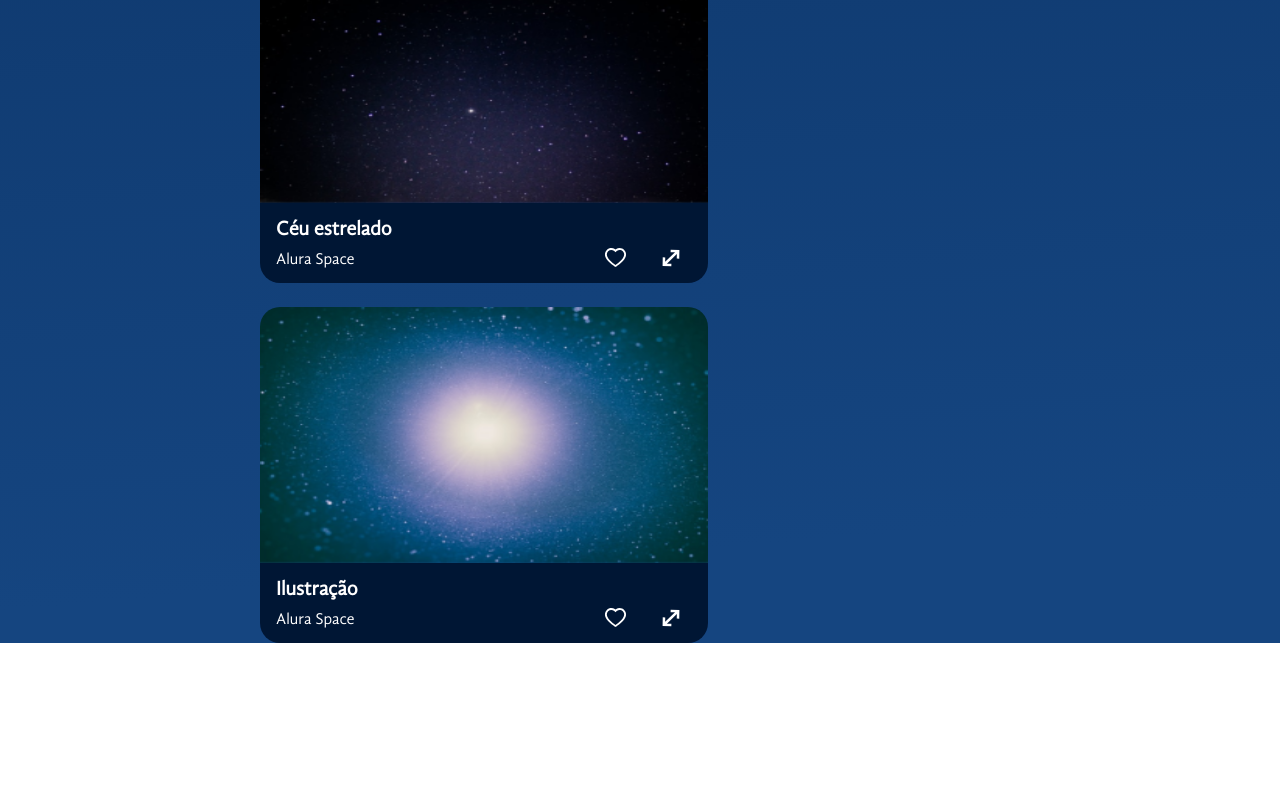
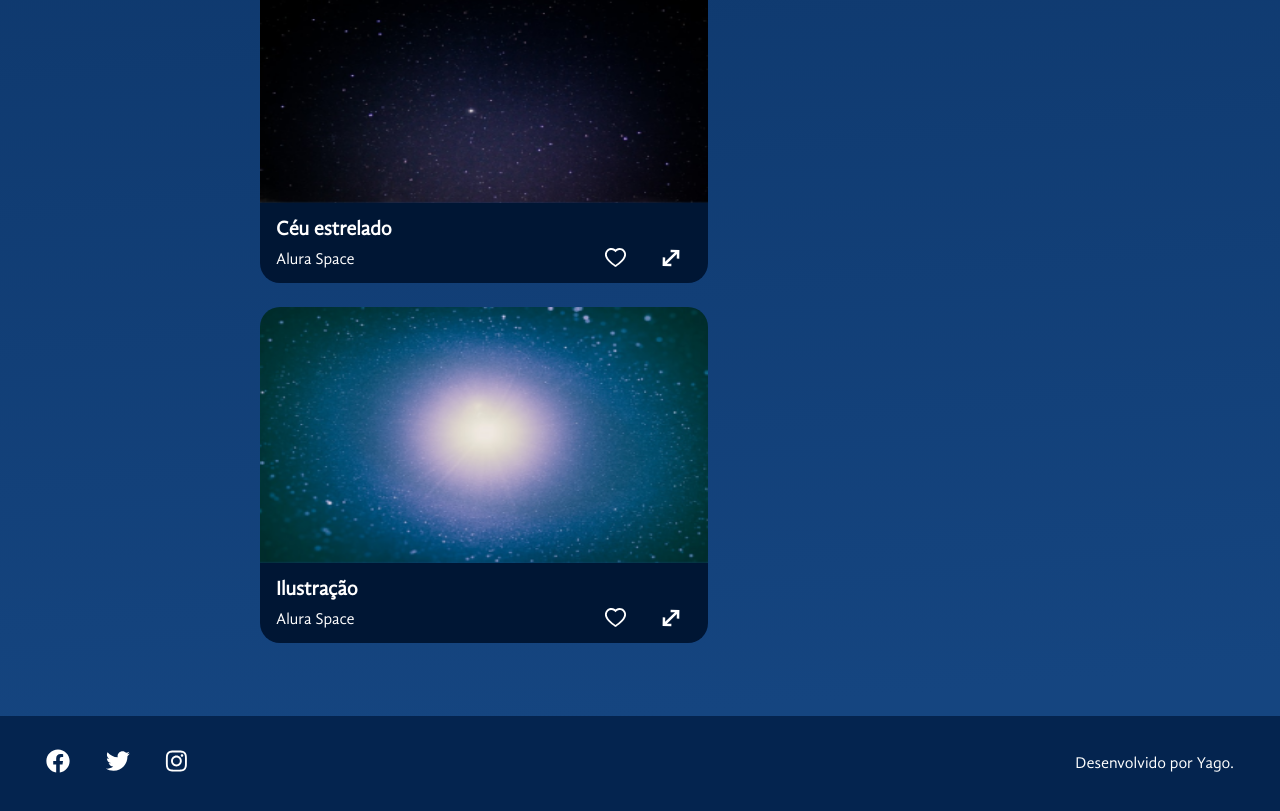
Before and after one commit to yapeansa/spaceAppJs, a React (Vite) app: page / in a window 1280 px wide. Shown: the part 3675-4486 px from the top of the page. Before the commit the page ends 4318 px from the top, so only its background shows below. Built offline with nearby package versions, Linux system fonts and the light colour scheme.

Commit message:
Desenvolvendo o footer.

```diff
--- a/src/App.jsx
+++ b/src/App.jsx
@@ -9,6 +9,7 @@ import backgroundImage from './assets/banner.png'
 import fotos from './fotos.json'
 import populares from './populares.json'
 import ModalZoom from './components/ModalZoom'
+import Footer from './components/Footer'
 
 const FundoGradiente = styled.div`
     background: linear-gradient(175deg, #041833 4.16%, #04244F 48%, #154580 96.76%);
@@ -71,6 +72,7 @@ const App = () => {
                     </ConteudoGaleria>
                 </MainContainer>
             </AppContainer>
+            <Footer />
             <ModalZoom foto={fotoSelecionada} aoFavoritar={aoFavoritar} aoFechar={aoFechar} fecharModal={aoFechar} />
         </FundoGradiente>
     )
--- /dev/null
+++ b/src/components/Footer/index.jsx
@@ -0,0 +1,65 @@
+import { styled } from "styled-components"
+
+const ContainerFooter = styled.footer`
+    width: 100%;
+    background: #04244F;
+    margin: 73px 0 0;
+    display: flex;
+    justify-content: center;
+    div {
+        display: flex;
+        flex-wrap: wrap;
+        justify-content: space-between;
+        align-items: center;
+        width: 1440px;
+        max-width: 1440px;
+        padding: 23px 46px 22px;
+        box-sizing: border-box;
+        ul {
+            margin: 0;
+            padding: 0;
+            list-style: none;
+            display: flex;
+            align-items: center;
+            gap: 35px;
+        }
+        p {
+            color: #FFF;
+            font-size: 16px;
+        }
+    }
+`
+
+const Footer = () => {
+
+    const redes = [
+        {
+            nome: "Facebook",
+            caminho: "./public/images/sociais/facebook.svg",
+            id: 1
+        },
+        {
+            nome: "Twitter",
+            caminho: "./public/images/sociais/twitter.svg",
+            id: 2
+        },
+        {
+            nome: "Instagram",
+            caminho: "./public/images/sociais/instagram.svg",
+            id: 3
+        }
+    ]
+
+    return (
+        <ContainerFooter>
+            <div>
+                <ul>
+                    {redes.map(rede => <li key={rede.id}><a href=""><img src={rede.caminho} alt={rede.nome} /></a></li>)}
+                </ul>
+                <p>Desenvolvido por Yago.</p>
+            </div>
+        </ContainerFooter>
+    )
+}
+
+export default Footer
```
